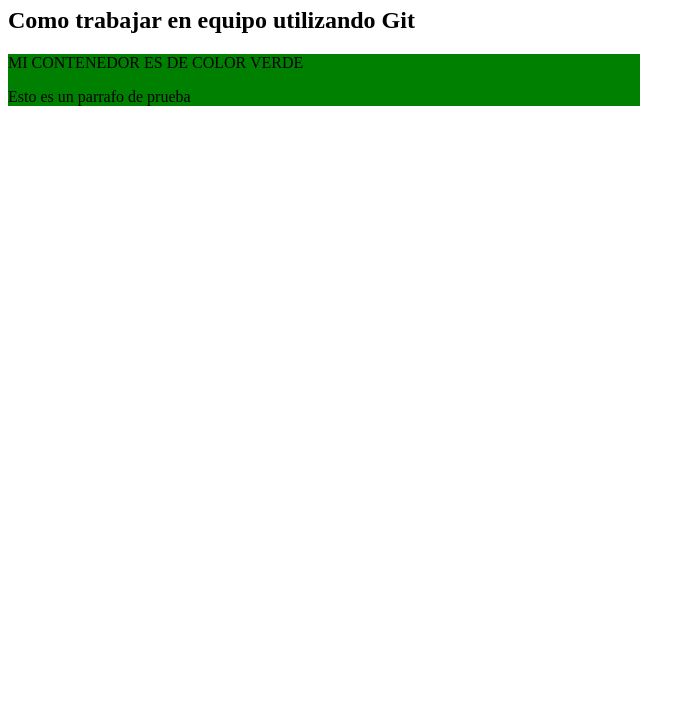
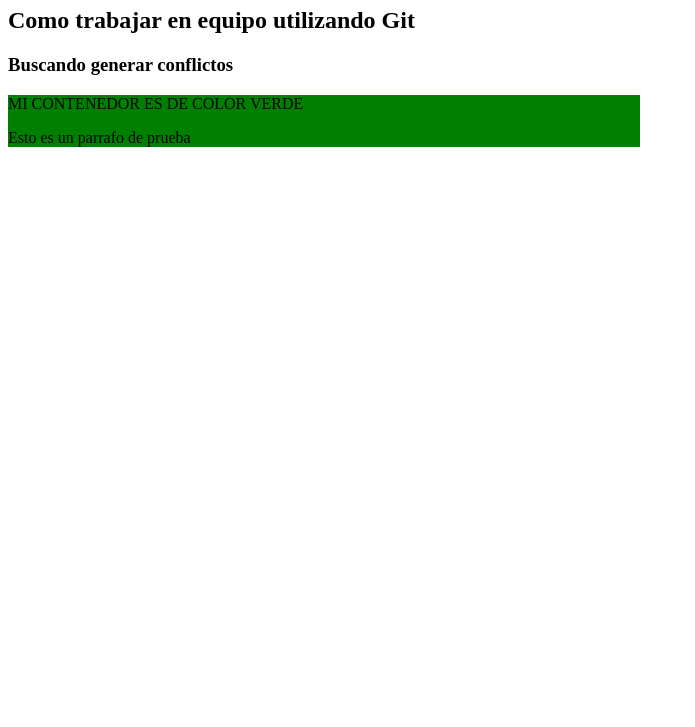
Before and after one commit to GeerDev/TrabajoEnEquipo, a plain HTML site: page index.html in a window 1280 px wide. Shown: the part 73-800 px from the top of the page, without its empty margins (0-695 px from the left). Drawn offline with Linux system fonts and the light colour scheme.

Commit message:
Arreglado

```diff
--- a/index.html
+++ b/index.html
@@ -10,6 +10,7 @@
 <body>
     <h1>Trabajo en equipo</h1>
     <h2>Como trabajar en equipo utilizando Git</h2>
+    <h3>Buscando generar conflictos</h3>
     <div class="contenedor">
         <p>MI CONTENEDOR ES DE COLOR VERDE</p>
         <p>Esto es un parrafo de prueba</p>
```
